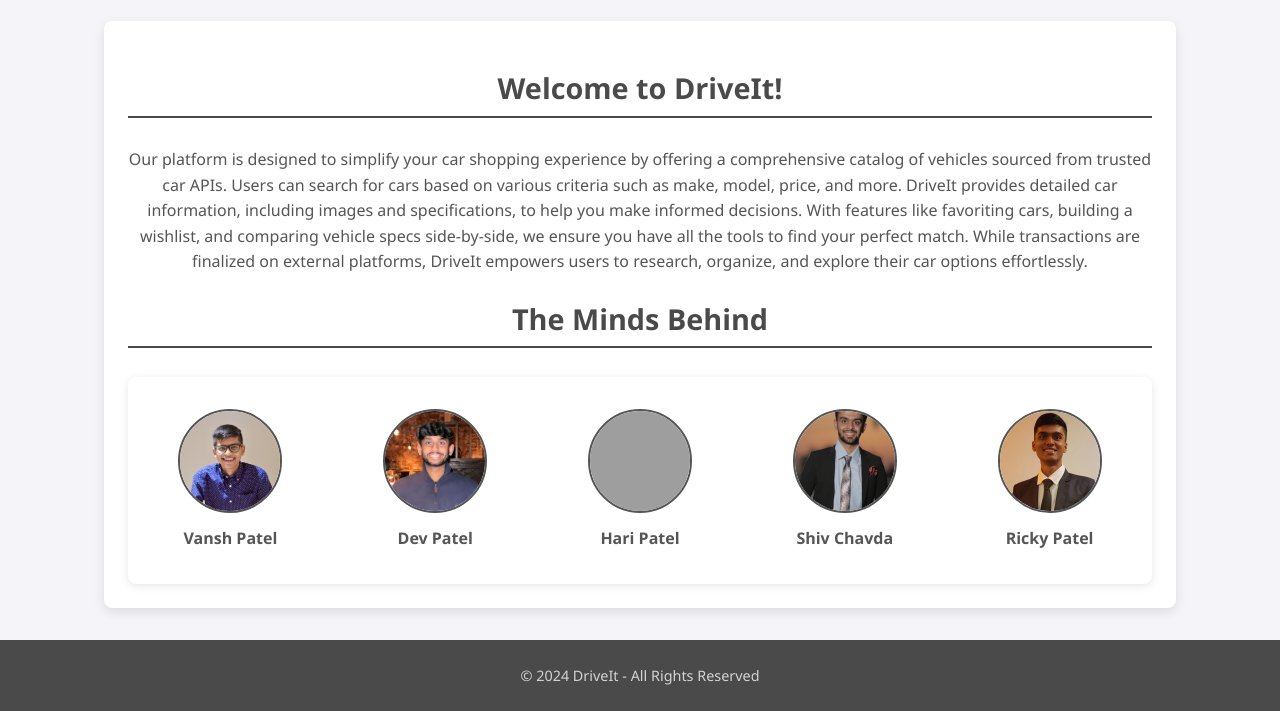
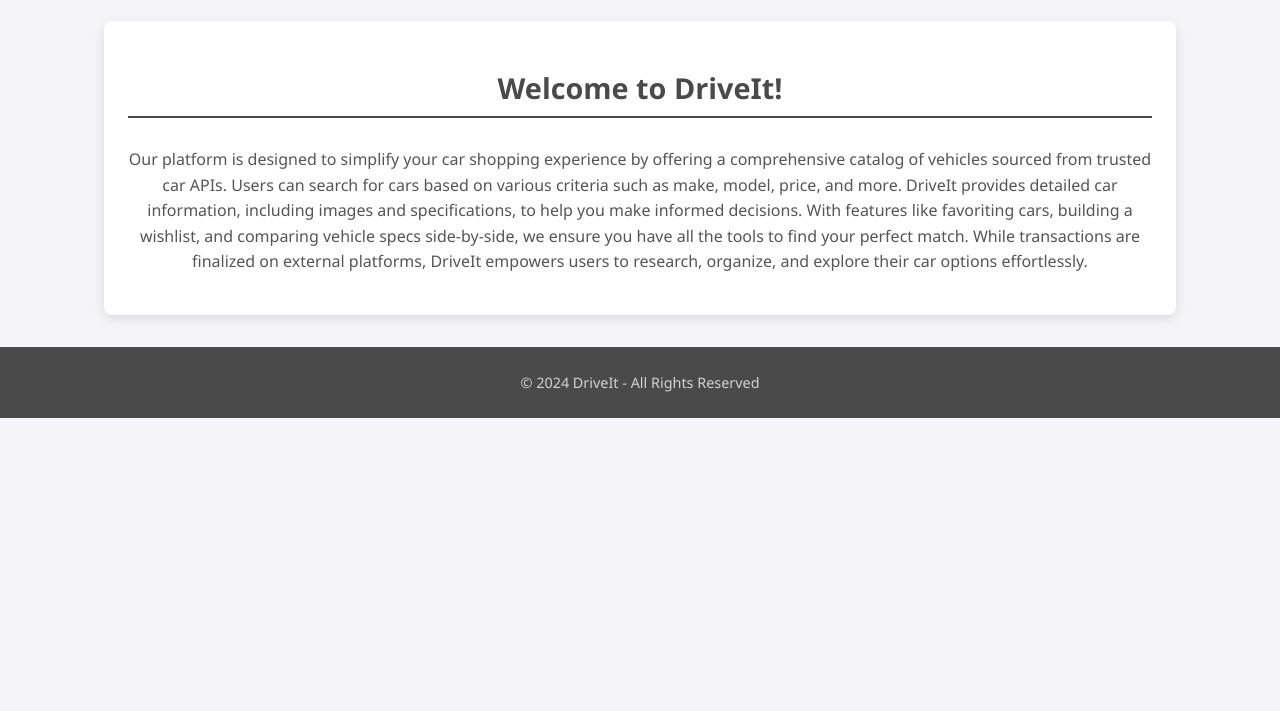
Before and after one commit to patelde510/DriveIt, a website: page app/public/index.html in a window 1280 px wide. Shown: the part 150-861 px from the top of the page. After the commit the page ends 800 px from the top, so only its background shows below. Drawn offline with Linux system fonts and the light colour scheme; no server answers; grey boxes are pictures that could not be loaded.

Commit message:
Removed images

```diff
--- a/app/public/index.html
+++ b/app/public/index.html
@@ -47,33 +47,6 @@
                 wishlist, and comparing vehicle specs side-by-side, we ensure you have all the tools to find your
                 perfect match. While transactions are finalized on external platforms, DriveIt empowers users to
                 research, organize, and explore their car options effortlessly.</p>
-        </section>
-
-        <!-- The Minds Behind Section -->
-        <section>
-            <h2>The Minds Behind</h2>
-            <div class="team-section">
-                <div class="team-member">
-                    <img src="/public/images/vansh.jpg" alt="Vansh Patel">
-                    <p>Vansh Patel</p>
-                </div>
-                <div class="team-member">
-                    <img src="/public/images/dev.png" alt="Dev Patel">
-                    <p>Dev Patel</p>
-                </div>
-                <div class="team-member">
-                    <img src="/public/images/hari.png" alt="Hari Patel">
-                    <p>Hari Patel</p>
-                </div>
-                <div class="team-member">
-                    <img src="/public/images/shiv.jpg" alt="Shiv Chavda">
-                    <p>Shiv Chavda</p>
-                </div>
-                <div class="team-member">
-                    <img src="/public/images/ricky.jpg" alt="Ricky Patel">
-                    <p>Ricky Patel</p>
-                </div>
-            </div>
         </section>
     </div>
 
--- a/app/public/styles.css
+++ b/app/public/styles.css
@@ -518,38 +518,6 @@ nav {
     font-weight: bold;
 }
 
-.team-section {
-    display: flex;
-    justify-content: space-around;
-    align-items: center;
-    padding: 2rem 0;
-    background: white;
-    border-radius: 8px;
-    box-shadow: 0 2px 8px rgba(0, 0, 0, 0.1);
-    overflow-x: auto;
-}
-
-.team-member {
-    text-align: center;
-    width: 150px;
-    font-size: 1rem;
-}
-
-.team-member img {
-    width: 100px;
-    height: 100px;
-    border-radius: 50%;
-    object-fit: cover;
-    border: 2px solid #555;
-    margin-bottom: 0.5rem;
-}
-
-.team-member p {
-    margin: 0;
-    font-weight: bold;
-    color: #555;
-}
-
 #reviewForm {
     display: flex;
     flex-direction: column;
```
Also changed, not shown: app/public/images/dev.png (deleted), app/public/images/ricky.jpg (deleted), app/public/images/shiv.jpg (deleted), app/public/images/vansh.jpg (deleted), 1 other file.
